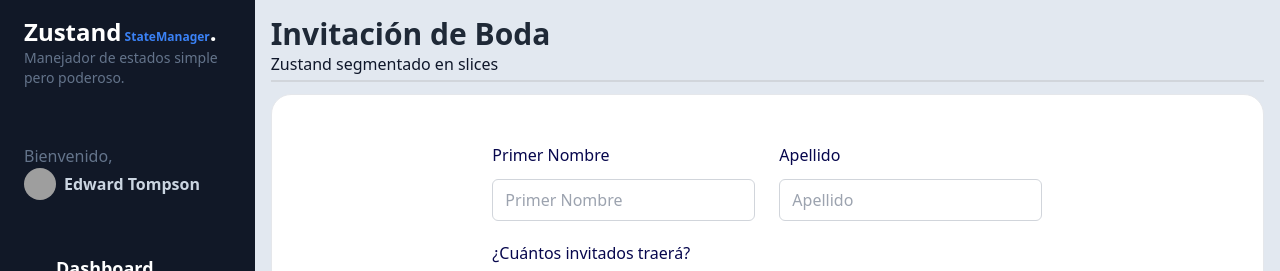
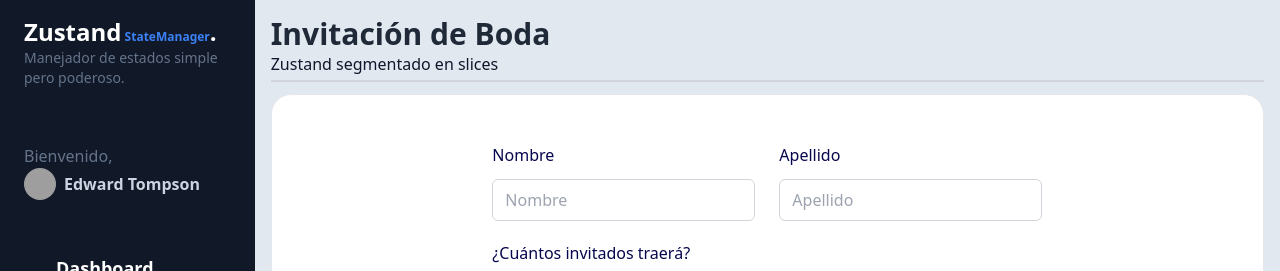
Before and after one commit to H1V35/zustand-dashboard, a React (Vite) app: page /dashboard/wedding-invitation in a window 1280 px wide. Shown: the top 271 px of the page. Built offline with nearby package versions, Linux system fonts and the light colour scheme; grey boxes are pictures that could not be loaded.

Commit message:
🚧 WIP: Create wedding store and person slice using Zustand, working on it

```diff
--- a/src/pages/03-slices/WeddingInvitationPage.tsx
+++ b/src/pages/03-slices/WeddingInvitationPage.tsx
@@ -13,10 +13,8 @@ export const WeddingInvitationPage = () => {
             <div className="-mx-3 flex flex-wrap">
               <div className="w-full px-3 sm:w-1/2">
                 <div className="mb-5">
-                  <label className="mb-3 block text-base font-medium text-[#07074D]">
-                    Primer Nombre
-                  </label>
-                  <input type="text" name="firstName" id="firstName" placeholder="Primer Nombre" />
+                  <label className="mb-3 block text-base font-medium text-[#07074D]">Nombre</label>
+                  <input type="text" name="firstName" id="firstName" placeholder="Nombre" />
                 </div>
               </div>
               <div className="w-full px-3 sm:w-1/2">
--- /dev/null
+++ b/src/stores/wedding/index.ts
@@ -0,0 +1,8 @@
+import { create } from 'zustand';
+import { PersonSlice, createPersonSlice } from './person.slice';
+
+type ShareState = PersonSlice;
+
+export const useWeddingBoundStore = create<ShareState>()((...a) => ({
+  ...createPersonSlice(...a),
+}));
--- /dev/null
+++ b/src/stores/wedding/person.slice.ts
@@ -0,0 +1,17 @@
+import { StateCreator } from 'zustand';
+
+export interface PersonSlice {
+  firstName: string;
+  lastName: string;
+
+  setFirstName: (firstName: string) => void;
+  setLastName: (lastName: string) => void;
+}
+
+export const createPersonSlice: StateCreator<PersonSlice> = (set) => ({
+  firstName: '',
+  lastName: '',
+
+  setFirstName: (firstName: string) => set({ firstName }),
+  setLastName: (lastName: string) => set({ lastName }),
+});
```
